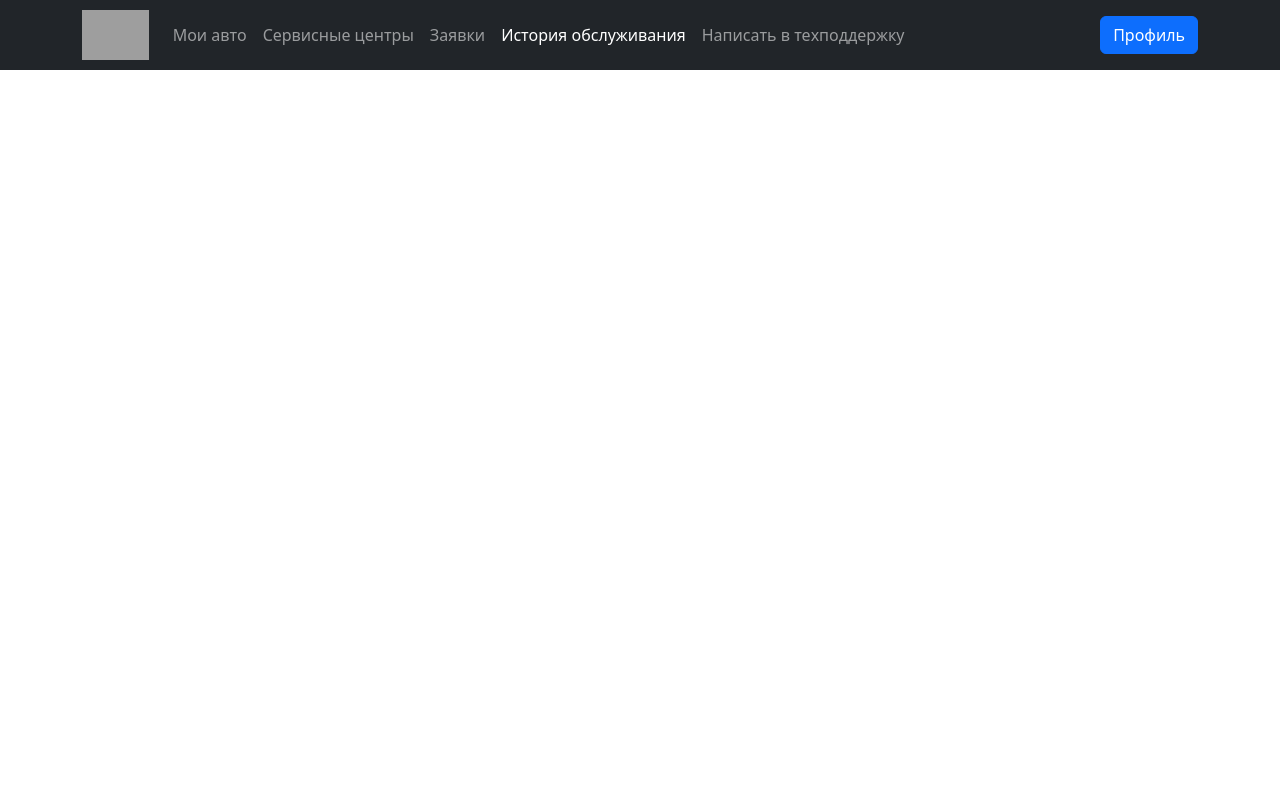
After one commit to CyberJack7/careauto.ru, a PHP site: page /client_history.php in a window 1280 px wide. The commit adds this page. Run offline with PHP 8.4, Linux system fonts and the light colour scheme; grey boxes are pictures that could not be loaded.

Commit message:
fix main_title

```diff
--- /dev/null
+++ b/client_history.php
@@ -0,0 +1,83 @@
+
+<?php
+session_start();
+?>
+
+<!DOCTYPE html>
+<html lang="ru">
+
+<head>
+    <meta charset="UTF-8" />
+    <meta http-equiv="X-UA-Compatible" content="IE=edge" />
+    <meta name="viewport" content="width=device-width, initial-scale=1.0" />
+    <link rel="stylesheet" href="/careauto.ru/assets/css/main.css">
+
+    <link href="https://cdn.jsdelivr.net/npm/bootstrap@5.2.2/dist/css/bootstrap.min.css" rel="stylesheet"
+        integrity="sha384-Zenh87qX5JnK2Jl0vWa8Ck2rdkQ2Bzep5IDxbcnCeuOxjzrPF/et3URy9Bv1WTRi" crossorigin="anonymous" />
+    <script src="https://cdn.jsdelivr.net/npm/@popperjs/core@2.11.6/dist/umd/popper.min.js"
+        integrity="sha384-oBqDVmMz9ATKxIep9tiCxS/Z9fNfEXiDAYTujMAeBAsjFuCZSmKbSSUnQlmh/jp3" crossorigin="anonymous">
+    </script>
+    <script src="https://cdn.jsdelivr.net/npm/bootstrap@5.2.2/dist/js/bootstrap.min.js"
+        integrity="sha384-IDwe1+LCz02ROU9k972gdyvl+AESN10+x7tBKgc9I5HFtuNz0wWnPclzo6p9vxnk" crossorigin="anonymous">
+    </script>
+
+    <link rel="apple-touch-icon" sizes="180x180" href="images/apple-touch-icon.png">
+    <link rel="icon" type="image/png" sizes="32x32" href="images/favicon-32x32.png">
+    <link rel="icon" type="image/png" sizes="16x16" href="images/favicon-16x16.png">
+    <link rel="manifest" href="images/site.webmanifest">
+    <title>careauto</title>
+</head>
+
+
+<body>
+    <nav class="navbar navbar-expand-lg navbar-dark bg-dark">
+      <div class="container">
+        <a class="navbar-brand p-0" href="/">
+          <img src="images/main_title.png" alt="careauto.ru" height="50" />
+        </a>
+        <button
+          class="navbar-toggler"
+          type="button"
+          data-bs-toggle="collapse"
+          data-bs-target="#navbarNav"
+          aria-controls="navbarNav"
+          aria-expanded="false"
+          aria-label="Toggle navigation"
+        >
+          <span class="navbar-toggler-icon"></span>
+        </button>
+        <div class="collapse navbar-collapse" id="navbarNav">
+          <ul class="navbar-nav">
+            <li class="nav-item">
+              <a class="nav-link" aria-current="page" href="my_auto.php">Мои авто</a>
+            </li>
+            <li class="nav-item">
+              <a class="nav-link" href="musicians.html">Сервисные центры</a>
+            </li>
+            <li class="nav-item">
+              <a class="nav-link" href="musicians.html">Заявки</a>
+            </li>
+            <li class="nav-item">
+              <a class="nav-link active" href="musicians.html">История обслуживания</a>
+            </li>
+            <li class="nav-item">
+              <a class="nav-link" href="musicians.html">Написать в техподдержку</a>
+            </li>
+          </ul>
+        </div>
+        <a href="authoriz_page.php" class="btn btn-primary">Профиль</a>
+      </div>
+    </nav>
+    <div class="container text-center my-5">
+            <?php
+                if (isset($_SESSION['message'])) {
+                    echo '<p><div class="alert alert-success" role="alert">
+                    ' . $_SESSION['message'] . '</div></p>';
+                }
+                unset ($_SESSION['message']);
+            ?>
+    </dev>
+
+</body>
+
+</html>
--- a/my_auto.php
+++ b/my_auto.php
@@ -49,7 +49,7 @@ session_start();
         <div class="collapse navbar-collapse" id="navbarNav">
           <ul class="navbar-nav">
             <li class="nav-item">
-              <a class="nav-link active" aria-current="page" href="/">Мои авто</a>
+              <a class="nav-link active" aria-current="page" href="my_auto.php">Мои авто</a>
             </li>
             <li class="nav-item">
               <a class="nav-link" href="musicians.html">Сервисные центры</a>
@@ -58,7 +58,7 @@ session_start();
               <a class="nav-link" href="musicians.html">Заявки</a>
             </li>
             <li class="nav-item">
-              <a class="nav-link" href="musicians.html">История обслуживания</a>
+              <a class="nav-link" href="client_history.php">История обслуживания</a>
             </li>
             <li class="nav-item">
               <a class="nav-link" href="musicians.html">Написать в техподдержку</a>
```
